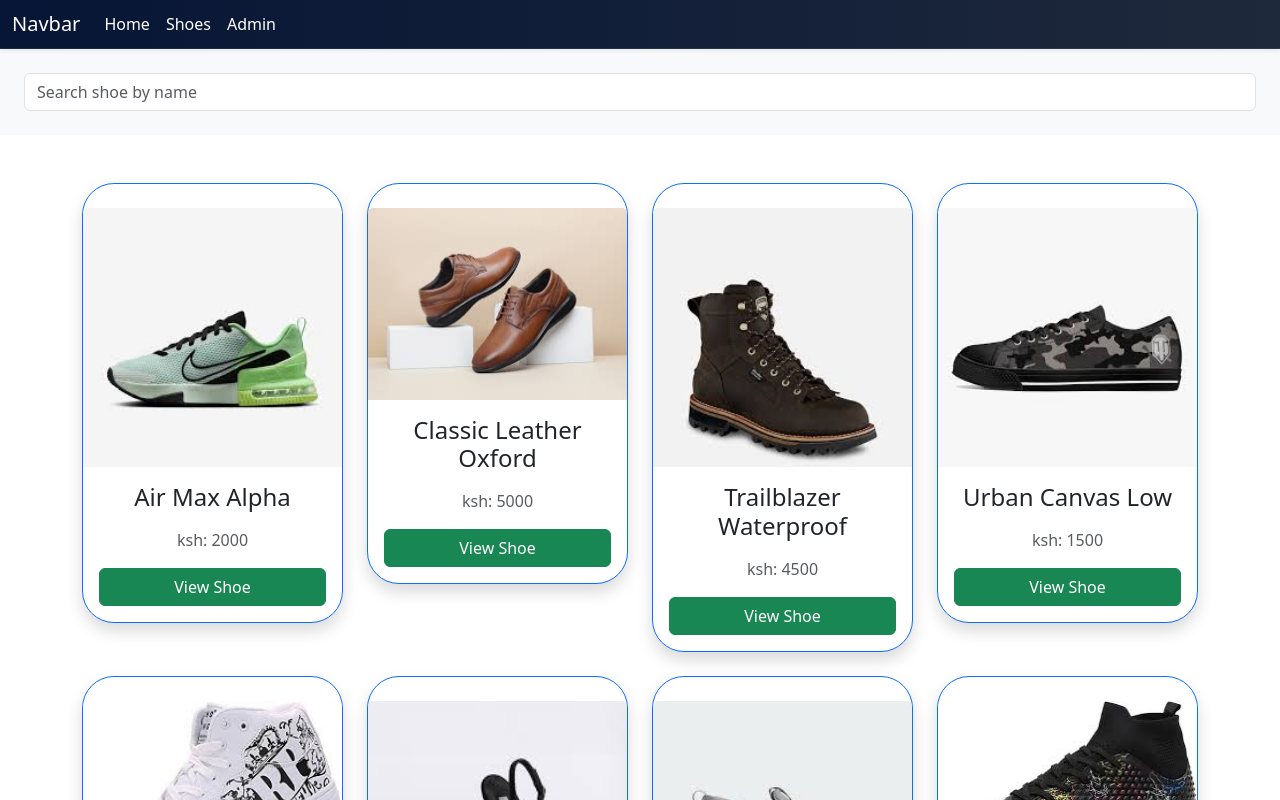
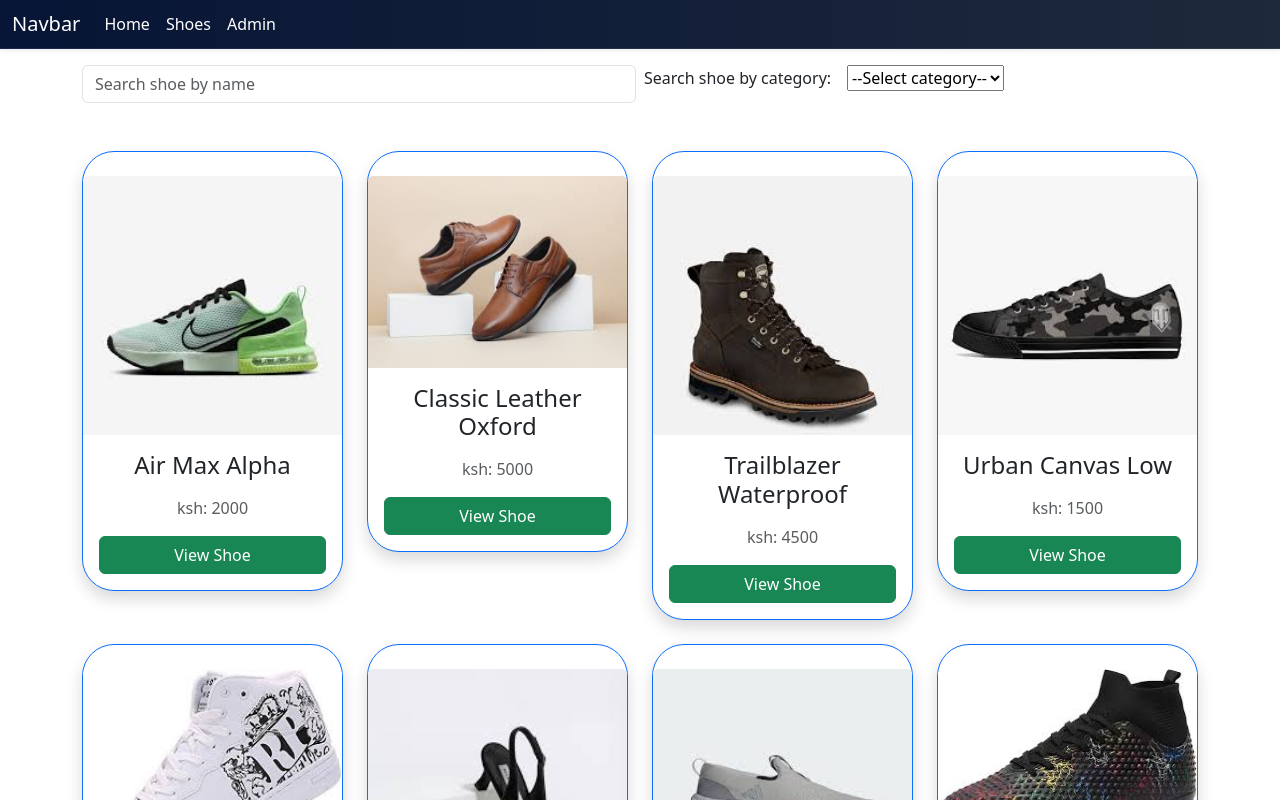
Before and after one commit to PETEROH018/Summative-Lab-Building-a-React-Based-Personal-Project-Showcase-App, a React (Vite) app: page /products in a window 1280 px wide. Shown: the top 800 px of the page. Built offline with nearby package versions, Linux system fonts and the light colour scheme; data requests are answered from the project's data file.

Commit message:
Added a functionality for filtering shoes by category

```diff
--- a/src/components/SearchSection.jsx
+++ b/src/components/SearchSection.jsx
@@ -1,30 +1,43 @@
-import { useEffect, useId, useState } from "react"
+import { useEffect, useId, useRef, useState } from "react"
 import ShoeCard from "../components/ShoeCard";
 import { UseShoes } from "../contexts/ShoesContext";
 
 export default function SearchSection(){
 
     const searchNameId = useId()
+    const searchCategoryId = useId()
     const [query,setQuery] = useState("")
+    const [selection,setSelection] = useState("")
     const [queryResult,setQueryResult] = useState([])
     const {shoes} = UseShoes()
     useEffect(()=>{
-        const filteredShoes = query === ""
+
+        const filteredShoes = query === "" && selection === ""
             ? shoes
-            : shoes.filter(shoe => shoe.name.toLowerCase().includes(query.toLowerCase()))
+            : query!== "" && selection === ""
+            ? shoes.filter(shoe => shoe.name.toLowerCase().includes(query.toLowerCase()))
+            : selection !== "" && query === ""
+            ? shoes.filter(shoe => shoe.category.toLowerCase().includes(selection.toLowerCase()))
+            : shoes.filter(shoe => shoe.category.toLowerCase().includes(selection.toLowerCase())).filter(shoe => shoe.name.toLowerCase().includes(query.toLowerCase()))
+
         setQueryResult(filteredShoes)
         }
-        ,[query,shoes]
+        ,[query,selection,shoes]
         )
     function HandleOnChange(event){
         setQuery(event.target.value)
-        }
+    }
+
+    function HandleOnSelection(event){
+        setSelection(event.target.value)
+    }
+
     return (
     <>
-          <div className="d-flex justify-content-center align-items-center vh-150 bg-light ">
-              <div className="card-body text-center p-4">
+          <div className="container mt-3 bg-white sticky-top "  style={{top: '35px'}}>
                 <form>
-                    <div >
+                    <div className="row g-2" >
+                    <div className="col">
                         <input
                             type="text"
                             className="form-control"
@@ -35,9 +48,33 @@ export default function SearchSection(){
                             value = {query}
                             onChange={HandleOnChange}
                         />
-                    </div>
+            </div>
+            <div className="col">
+                <label htmlFor={searchCategoryId} className="form-label me-3">Search shoe by category:  </label>
+                <select
+                    id={searchCategoryId}
+                    value={selection}
+                    onChange={HandleOnSelection}
+                    required
+                >
+                 <option value="">--Select category-- </option>
+
+                    {
+                    shoes.map(shoe => shoe.category) // map method is used to collect all categories
+                    .reduce((acc,curr) =>{ if(!acc.includes(curr)){
+                        acc.push(curr) // reduce method is used to remove duplicate categories
+                    }
+                    return acc
+                    },[])
+                    .map((item,index) => ( //the second map method is used to display the unique categories
+                        <option key={index} value={item}>
+                        {item}
+                        </option>
+                    ))}
+                </select>
+            </div>
+            </div>
                  </form>
-                </div>
             </div>
 
     <div className="container my-5">
```
